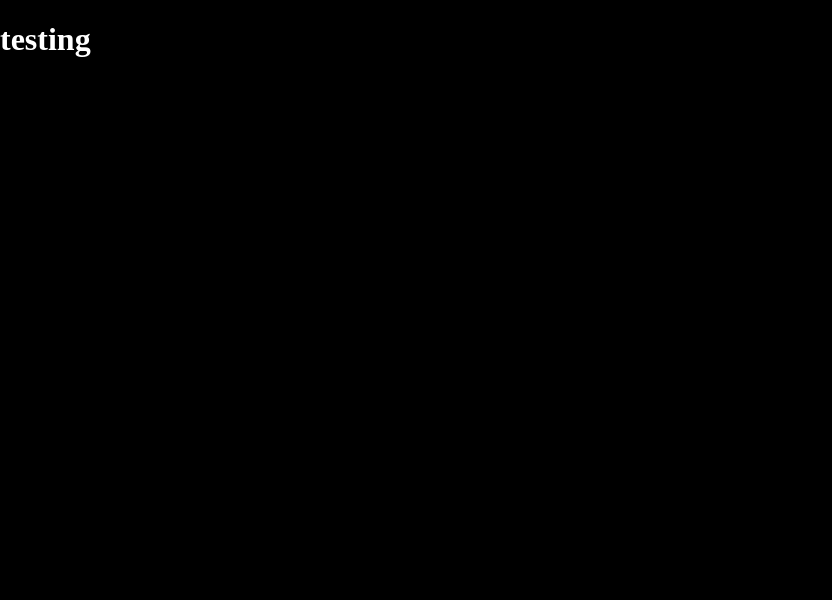
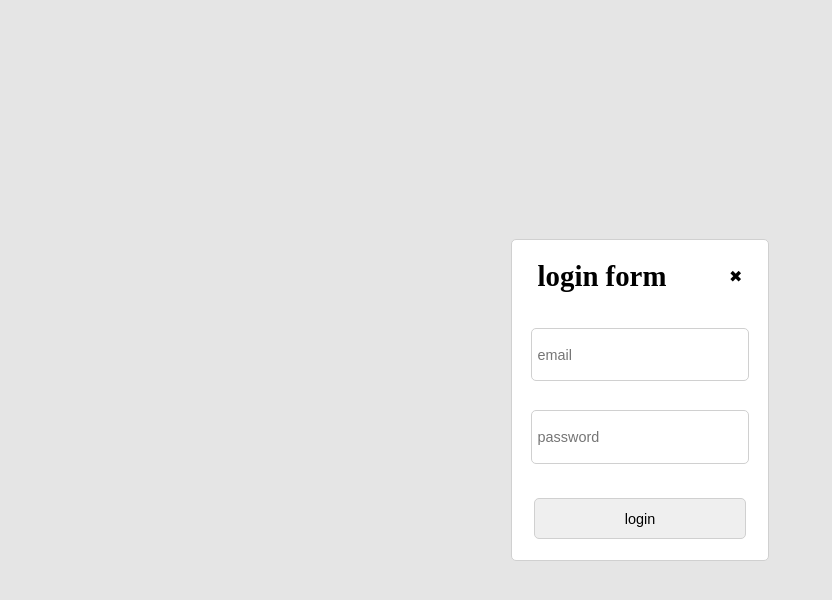
Before and after one commit to AdishtJaglan/offer-letter-generator, a website built with webpack: page client/src/index.html in a window 1280 px wide. Shown: the whole page, without its empty margins (0-832 px from the left). Built offline with nearby package versions, Linux system fonts and the light colour scheme.

Commit message:
create login page functionality

```diff
--- a/client/package.json
+++ b/client/package.json
@@ -20,5 +20,8 @@
     "webpack": "^5.91.0",
     "webpack-cli": "^5.1.4",
     "webpack-dev-server": "^5.0.4"
+  },
+  "dependencies": {
+    "axios": "^1.7.2"
   }
 }
--- a/client/src/index.html
+++ b/client/src/index.html
@@ -5,7 +5,19 @@
     <meta name="viewport" content="width=device-width, initial-scale=1.0" />
     <title>Offer generator</title>
   </head>
-  <body>
-    <h1>testing</h1>
+  <body class="login-page">
+    <div class="login-form-container">
+      <div class="top-row">
+        <p>login form</p>
+        <span>&#10006;</span>
+      </div>
+
+      <form action="" class="login-form">
+        <input type="email" id="email" placeholder="email" />
+        <input type="password" id="password" placeholder="password" />
+
+        <button type="submit" class="login-button">login</button>
+      </form>
+    </div>
   </body>
 </html>
--- a/client/src/index.js
+++ b/client/src/index.js
@@ -1,3 +1,27 @@
 import "./style.css";
+import axios from "axios";
 
-console.log("connected");
+const loginForm = document.querySelector(".login-form");
+
+loginForm.addEventListener("submit", (e) => {
+  e.preventDefault();
+
+  const userEmail = document.querySelector("#email");
+  const userPassword = document.querySelector("#password");
+
+  axios
+    .post("http://localhost:3000/auth/login", {
+      email: userEmail.value,
+      password: userPassword.value,
+    })
+    .then((res) => {
+      console.log("Refresh Token:", res.data.refresh_token);
+      console.log("Access Token:", res.data.access_token);
+    })
+    .catch((err) => {
+      console.log("error response: ", err.response);
+    });
+
+  userEmail.value = "";
+  userPassword.value = "";
+});
--- a/client/src/style.css
+++ b/client/src/style.css
@@ -1,5 +1,92 @@
 body {
   margin: 0;
-  color: white;
-  background-color: black;
+  display: grid;
+  background-color: #e5e5e5;
 }
+
+p {
+  margin: 0;
+}
+
+.login-page {
+  display: flex;
+  flex-direction: column;
+  align-items: center;
+  justify-content: center;
+
+  height: 100vh;
+  width: 100%;
+}
+
+.login-form-container {
+  height: 40vh;
+  width: 20%;
+
+  display: grid;
+  grid-template-rows: 0.3fr 1fr;
+
+  background-color: #ffffff;
+  border-radius: 5px;
+  border: 1px solid #d0d0d0;
+}
+
+.top-row {
+  place-self: center;
+  width: 100%;
+
+  display: flex;
+  justify-content: space-between;
+  align-items: center;
+}
+
+.top-row p {
+  margin-left: 10%;
+  font-size: 1.8em;
+  font-weight: 600;
+}
+
+.top-row span {
+  margin-right: 10%;
+  cursor: pointer;
+}
+
+.top-row span:hover {
+  color: #0000008e;
+}
+
+.login-form {
+  height: 100%;
+  width: 100%;
+
+  display: grid;
+  grid-template-rows: repeat(3, 1fr);
+}
+
+#email,
+#password,
+.login-button {
+  place-self: center;
+  height: 50%;
+}
+
+#email,
+#password {
+  width: 80%;
+  outline: none;
+  padding: 2%;
+  font-size: 0.9em;
+  border: 1px solid #d0d0d0;
+  border-radius: 5px;
+}
+
+.login-button {
+  width: 83%;
+  cursor: pointer;
+  border: 1px solid #d0d0d0;
+  border-radius: 5px;
+  font-size: 0.9em;
+}
+
+.login-button:hover {
+  background-color: #d0d0d0;
+}
--- a/server/app.js
+++ b/server/app.js
@@ -1,6 +1,7 @@
 import express from "express";
 import mongoose from "mongoose";
 import dotenv from "dotenv";
+import cors from "cors";
 import ExpressError from "./utility/ExpressHandler.js";
 
 import adminRoutes from "./routes/admin.js";
@@ -19,6 +20,7 @@ mongoose
     console.log("error connecting to database:", e);
   });
 
+app.use(cors());
 app.use(express.json());
 app.use("/auth", adminRoutes);
 app.use("/student", studentRoutes);
--- a/server/package.json
+++ b/server/package.json
@@ -13,6 +13,7 @@
   "license": "ISC",
   "dependencies": {
     "bcrypt": "^5.1.1",
+    "cors": "^2.8.5",
     "dotenv": "^16.4.5",
     "express": "^4.19.2",
     "joi": "^17.13.1",
--- a/server/routes/admin.js
+++ b/server/routes/admin.js
@@ -13,6 +13,6 @@ router.post("/register", verifyToken, validateAdmin, registerAdmin);
 //@desc login a admin
 //@auth not required
 //@route POST /auth/login
-router.post("/login", validateAdmin, loginAdmin);
+router.post("/login", loginAdmin);
 
 export default router;
```
Also changed, not shown: 2 other files.
